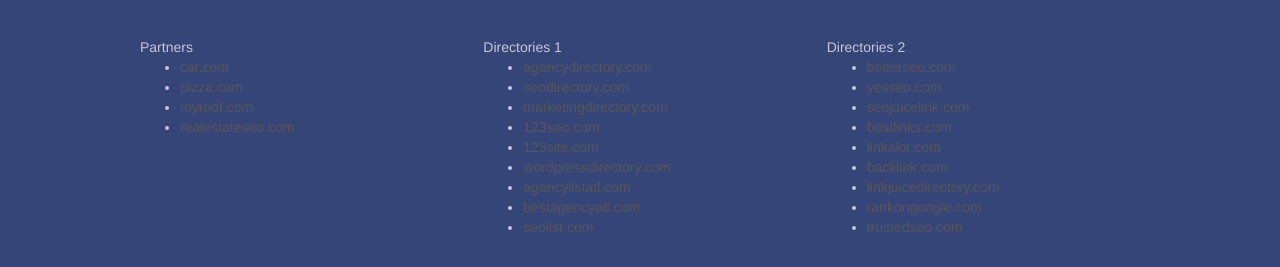
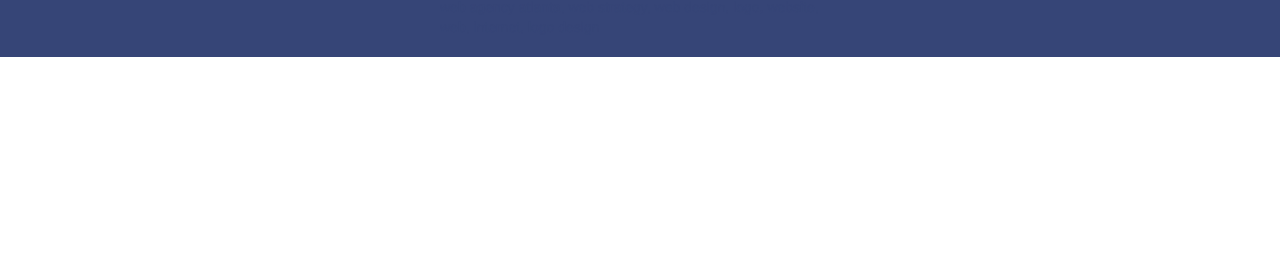
Before and after one commit to steveg1989/Project4, a plain HTML site: page index.html in a window 1280 px wide. Shown: the part 3110-3377 px from the top of the page. After the commit the page ends 3167 px from the top, so only its background shows below. Drawn offline with Linux system fonts and the light colour scheme.

Commit message:
remove unnessary hrefs to improve performance

```diff
--- a/index.html
+++ b/index.html
@@ -245,45 +245,7 @@
 					<div class="keywords" style="color:#364577;">web agency atlanta, web strategy, web design, logo, website, web, internet, logo design</div>
 
 				</div>
-					<div class="row">
-					<div class="col-sm-4">
-						Partners
-							<ul>
-								<li><a href="car.com">car.com</a></li>
-								<li><a href="pizza.com">pizza.com</a></li>
-								<li><a href="myroof.com">myroof.com</a></li>
-								<li><a href="realestateseo.com">realestateseo.com</a></li>
-							</ul>
-					</div>
-					<div class="col-sm-4">
-						Directories 1
-						<ul>
-							<li><a href="agencydirectory.com">agencydirectory.com</a></li>
-							<li><a href="seodirectory.com">seodirectory.com</a></li>
-							<li><a href="marketingdirectory.com">marketingdirectory.com</a></li>
-							<li><a href="123seo.com">123seo.com</a></li>
-							<li><a href="123site.com">123site.com</a></li>
-							<li><a href="wordpressdirectory.com">wordpressdirectory.com</a></li>
-							<li><a href="agencylistatl.com">agencylistatl.com</a></li>
-							<li><a href="bestagencyatl.com">bestagencyatl.com</a></li>
-							<li><a href="seolist.com">seolist.com</a></li>
-						</ul>
-					</div>
-					<div class="col-sm-4">
-						Directories 2
-						<ul>
-							<li><a href="betterseo.com">betterseo.com</a></li>
-							<li><a href="yesseo.com">yesseo.com</a></li>
-							<li><a href="seojuicelink.com">seojuicelink.com</a></li>
-							<li><a href="bestlinks.com">bestlinks.com</a></li>
-							<li><a href="linkalot.com">linkalot.com</a></li>
-							<li><a href="backlink.com">backlink.com</a></li>
-							<li><a href="linkjuicedirectory.com">linkjuicedirectory.com</a></li>
-							<li><a href="rankongoogle.com">rankongoogle.com</a></li>
-							<li><a href="trustedseo.com">trustedseo.com</a></li>
-						</ul>
-					</div>
-				</div>
+
 			</div>
 		</div>
 	</div>
```
